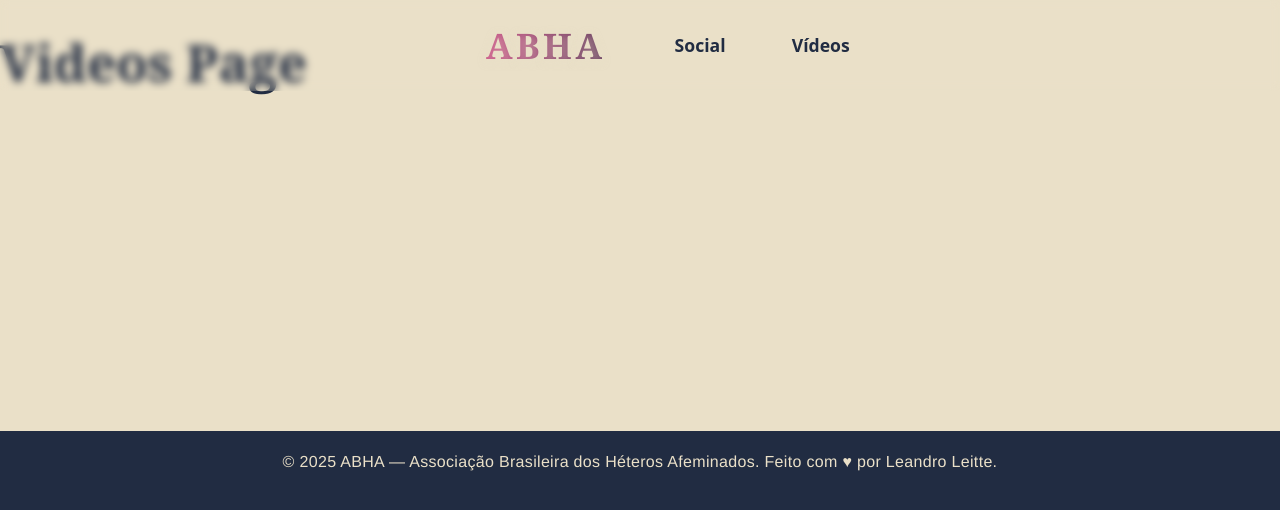
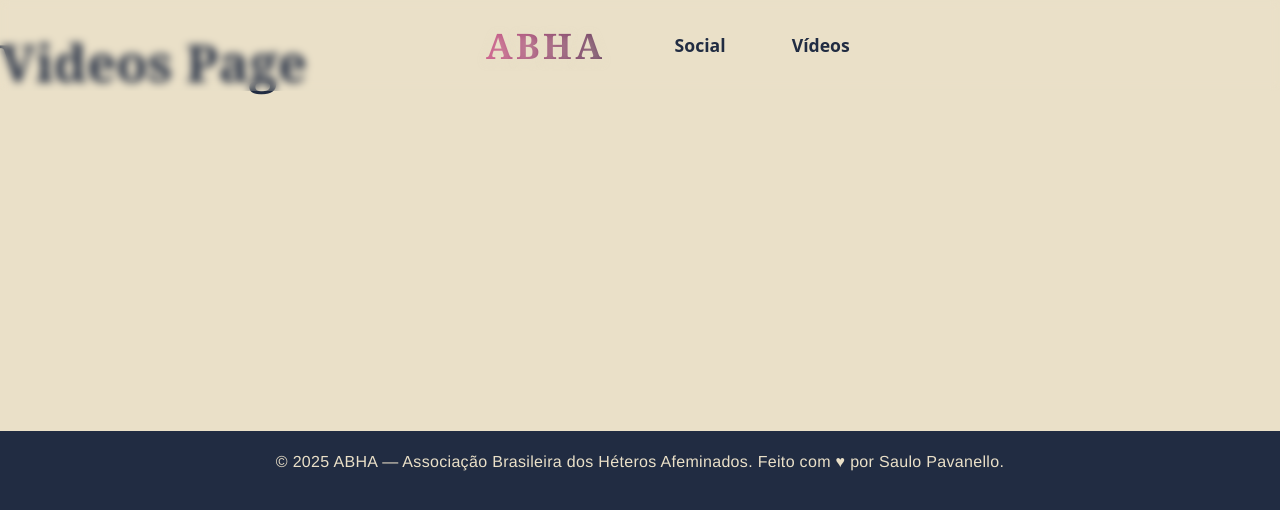
Before and after one commit to MxSGameJPS/abha, a React (Vite) app: page /videos in a window 1280 px wide. Shown: the top 510 px of the page. Built offline with nearby package versions, Linux system fonts and the light colour scheme.

Commit message:
fix: corrigir nome do autor no rodapé do componente Footer

```diff
--- a/src/components/footer/footer.jsx
+++ b/src/components/footer/footer.jsx
@@ -6,7 +6,7 @@ export default function Footer() {
     <footer className={styles.footer}>
       <span>
         © {new Date().getFullYear()} ABHA — Associação Brasileira dos Héteros
-        Afeminados. Feito com ♥ por Leandro Leitte.
+        Afeminados. Feito com ♥ por Saulo Pavanello.
       </span>
     </footer>
   );
```
